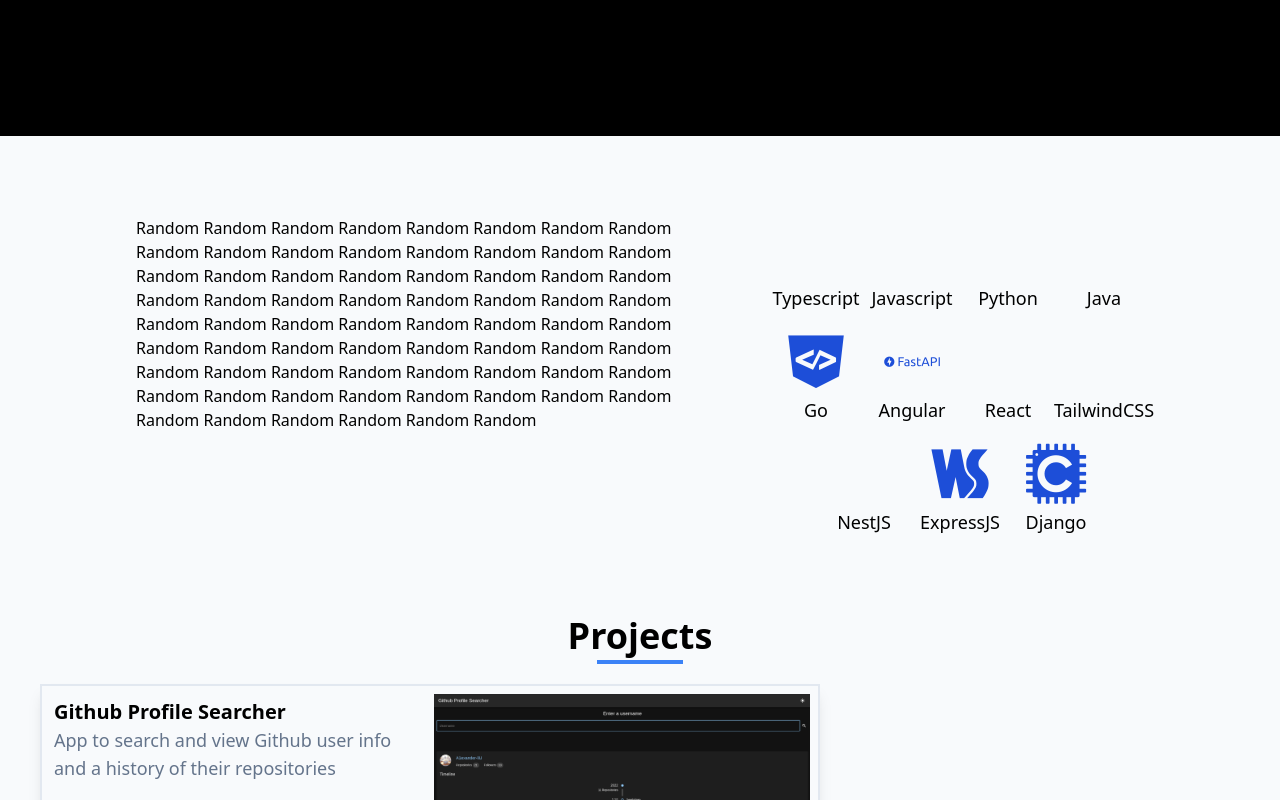
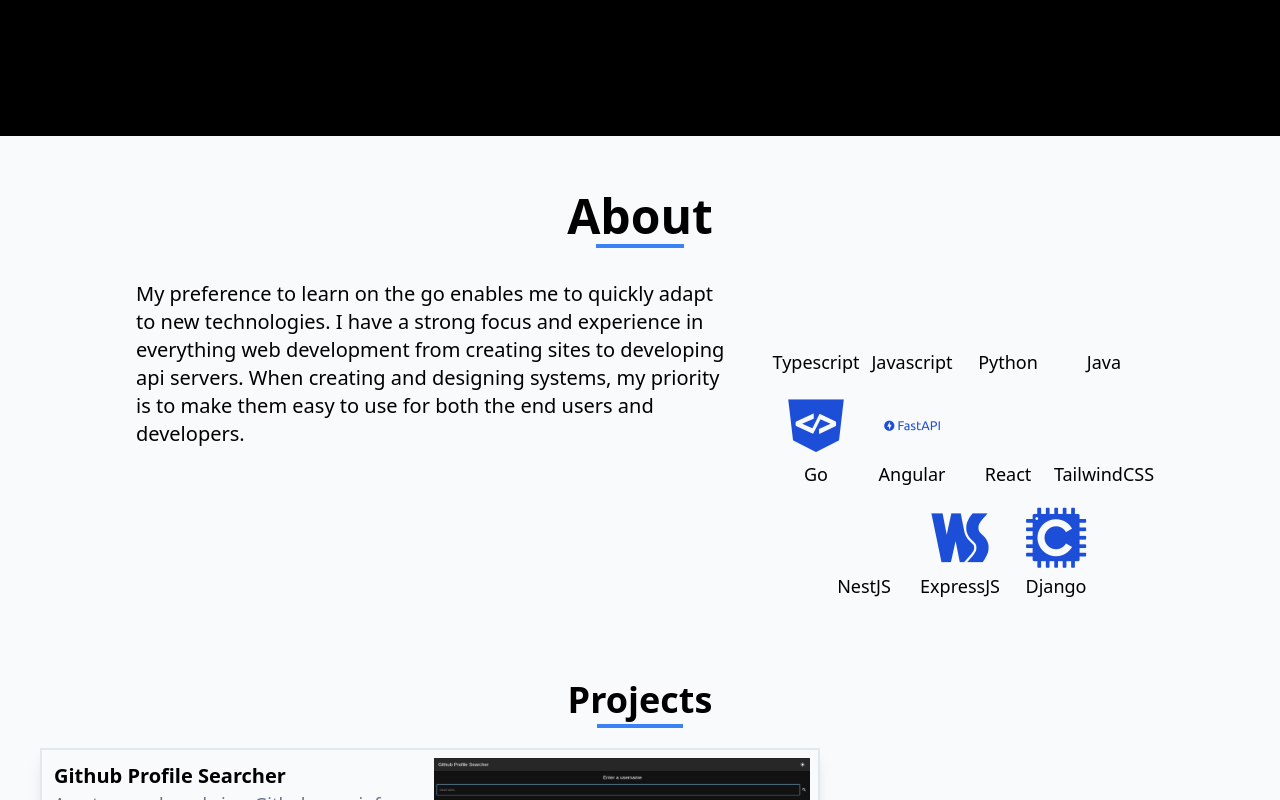
Before and after one commit to A1exander-liU/portfolio, a Next.js app: page / in a window 1280 px wide. Shown: the part 712-1512 px from the top of the page. Built offline with nearby package versions, Linux system fonts and the light colour scheme.

Commit message:
feat: replace dummy data

```diff
--- a/app/components/about/aboutSection.tsx
+++ b/app/components/about/aboutSection.tsx
@@ -1,19 +1,19 @@
 import React from "react";
 import { motion } from "framer-motion";
 import SkillsSection from "./skillsSection";
+import { info } from "@/app/data/info";
 
 export default function AboutSection() {
   return (
-    <section id="about" className="pt-20 px-10 lg:flex lg:justify-center lg:space-x-10">
-      <motion.div className="mb-10 lg:w-1/2">
-        Random Random Random Random Random Random Random Random Random Random Random Random Random Random Random Random
-        Random Random Random Random Random Random Random Random Random Random Random Random Random Random Random Random
-        Random Random Random Random Random Random Random Random Random Random Random Random Random Random Random Random
-        Random Random Random Random Random Random Random Random Random Random Random Random Random Random Random Random
-        Random Random Random Random Random Random
-      </motion.div>
-
-      <SkillsSection />
-    </section>
+    <>
+      <h1 id="about" className="flex flex-col items-center font-bold text-4xl mb-8 pt-14 md:text-5xl">
+        About
+        <hr className="mt-1 w-3/5 border-2 border-blue-500" />
+      </h1>
+      <section className="px-10 flex flex-col xl:flex-row items-center xl:justify-center lg:space-x-10 xl:items-start">
+        <motion.div className="mb-10 md:text-xl xl:w-1/2">{info.about}</motion.div>
+        <SkillsSection />
+      </section>
+    </>
   );
 }
--- a/app/data/info.ts
+++ b/app/data/info.ts
@@ -1,3 +1,5 @@
 export const info = {
   name: "Alexander Liu",
+  about:
+    "My preference to learn on the go enables me to quickly adapt to new technologies. I have a strong focus and experience in everything web development from creating sites to developing api servers. When creating and designing systems, my priority is to make them easy to use for both the end users and developers.",
 };
```
